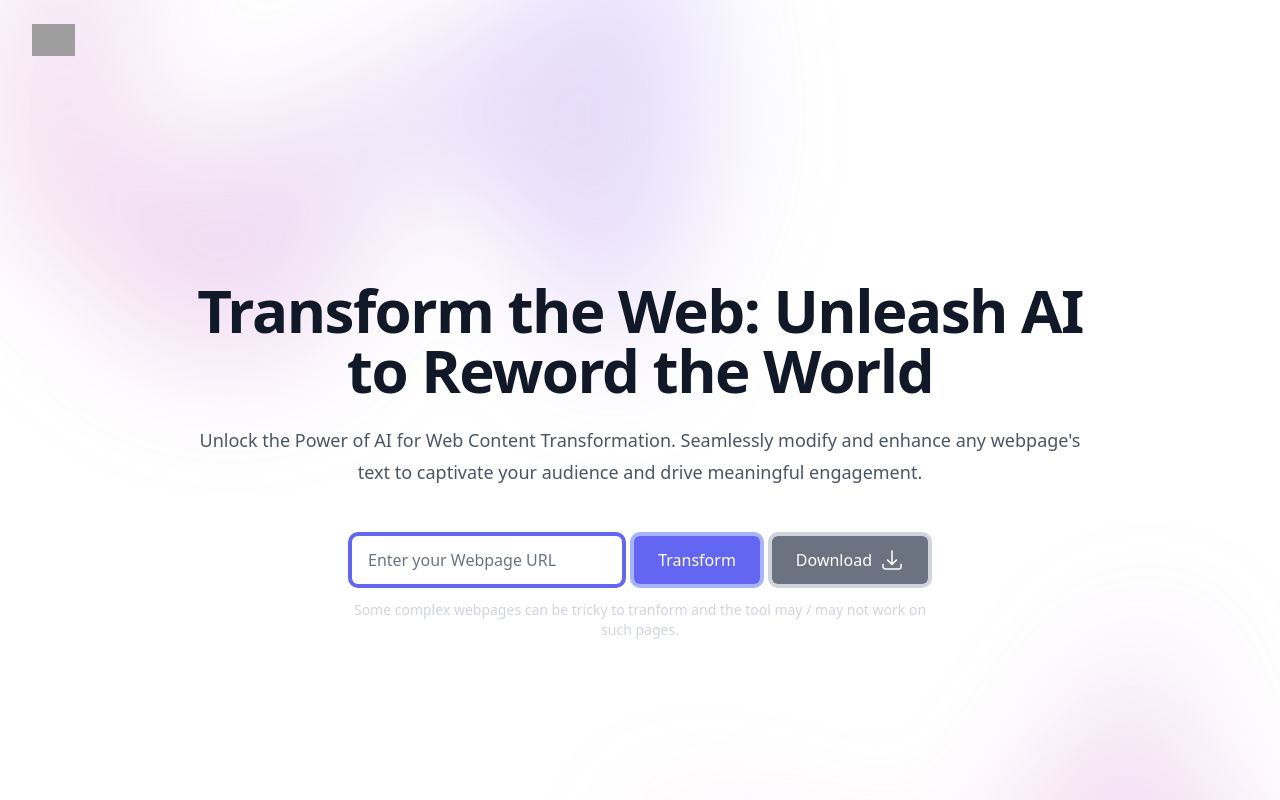
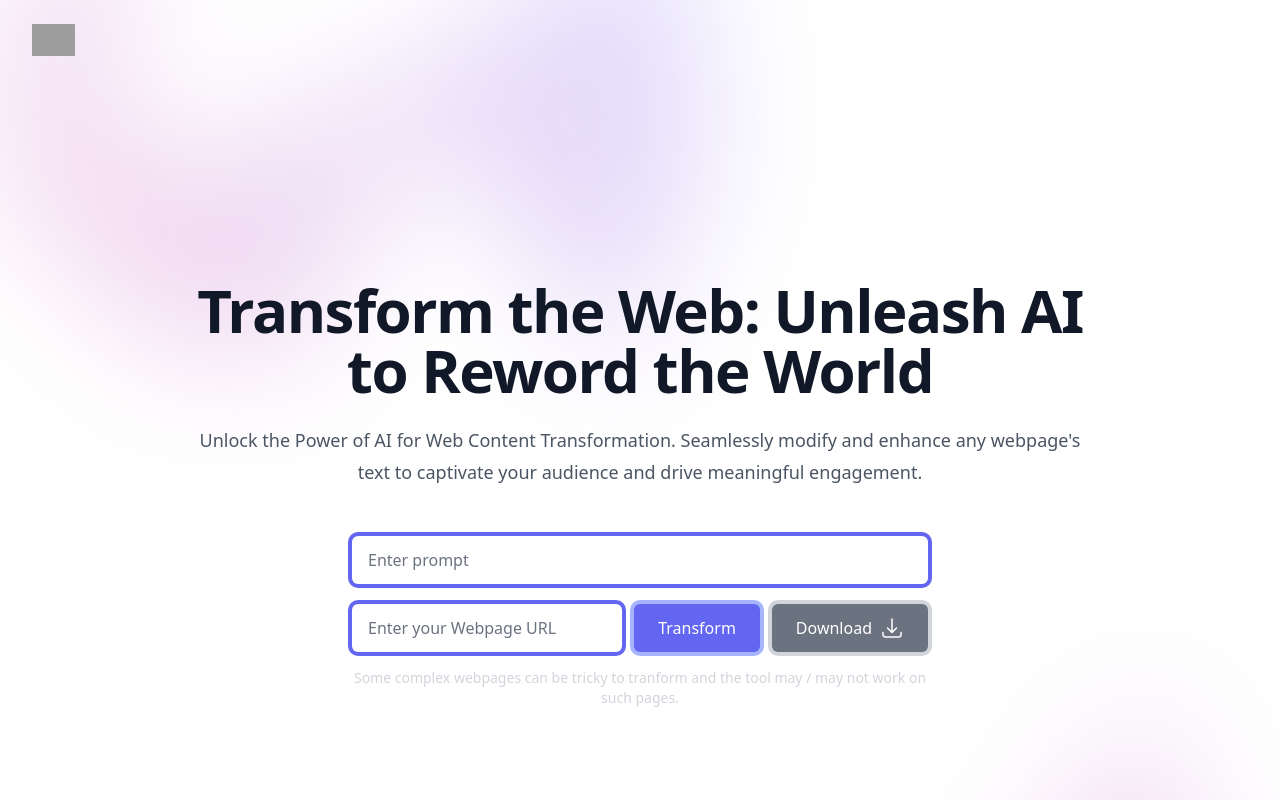
Before and after one commit to dv-i/gpt-web-scapper-frontend, a React (Create React App) app: page / in a window 1280 px wide. Shown: the top 800 px of the page. Built offline with nearby package versions, Linux system fonts and the light colour scheme; grey boxes are pictures that could not be loaded.

Commit message:
Adds input box for dynamic prompt

```diff
--- a/src/App.tsx
+++ b/src/App.tsx
@@ -34,6 +34,7 @@ function extractDomain(url: string): string {
 
 export default function Example(): JSX.Element {
 	const [URL, setURL] = useState<string>();
+	const [prompt, setPrompt] = useState<string>();
 	const [showError, setshowError] = useState(false);
 	const [modifiedPageFileName, setModifiedPageFileName] = useState("");
 	const [isDownloadButtonDisabled, setIsDownloadButtonDisabled] =
@@ -56,6 +57,7 @@ export default function Example(): JSX.Element {
 					body: JSON.stringify({
 						pageURL: URL,
 						modifiedPageFileName: modifiedPageFileName,
+						prompt: prompt,
 					}),
 				});
 				console.log(resultStream);
@@ -197,6 +199,24 @@ export default function Example(): JSX.Element {
 									action="#"
 									className="sm:mx-auto sm:max-w-xl lg:mx-0"
 								>
+									<div className="min-w-0 flex-1 pb-5">
+										<label
+											htmlFor="prompt"
+											className="sr-only"
+										>
+											Prompt
+										</label>
+										<input
+											id="prompt"
+											type="prompt"
+											placeholder="Enter prompt"
+											className="block w-full rounded-md ring-4 ring-indigo-500 border-indigo-500 px-4 py-3 text-base text-gray-900 placeholder-gray-500 focus:outline-none focus:ring-4 focus:ring-indigo-500 focus:ring-offset-2 "
+											value={prompt}
+											onChange={(_) => {
+												setPrompt(_.target.value);
+											}}
+										/>
+									</div>
 									<div className="sm:flex">
 										<div className="min-w-0 flex-1">
 											<label
@@ -214,6 +234,7 @@ export default function Example(): JSX.Element {
 												onChange={(_) => {
 													setURL(_.target.value);
 												}}
+												required={true}
 											/>
 										</div>
 										<div className="mt-3 sm:ml-3 sm:mt-0">
```
